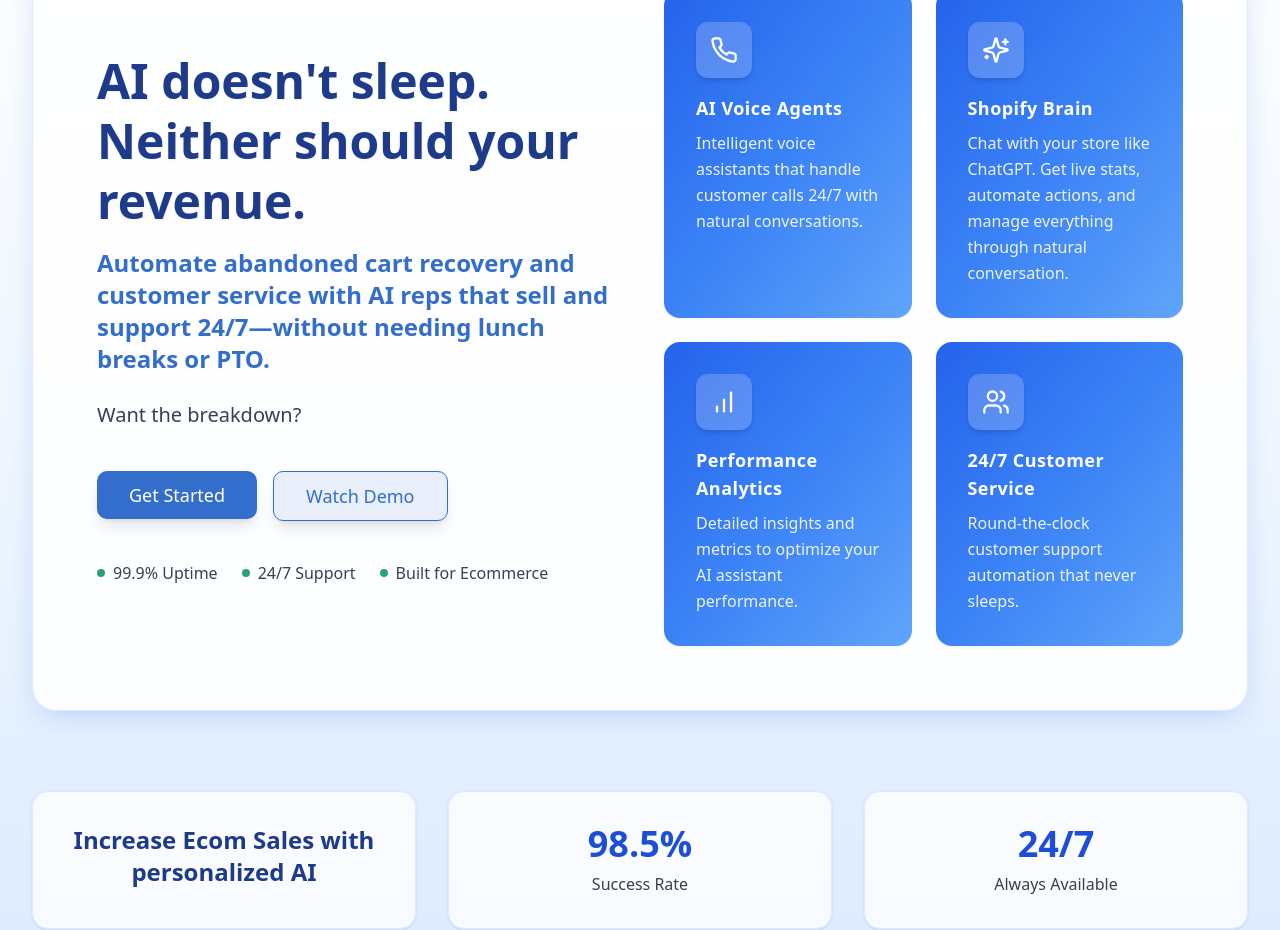
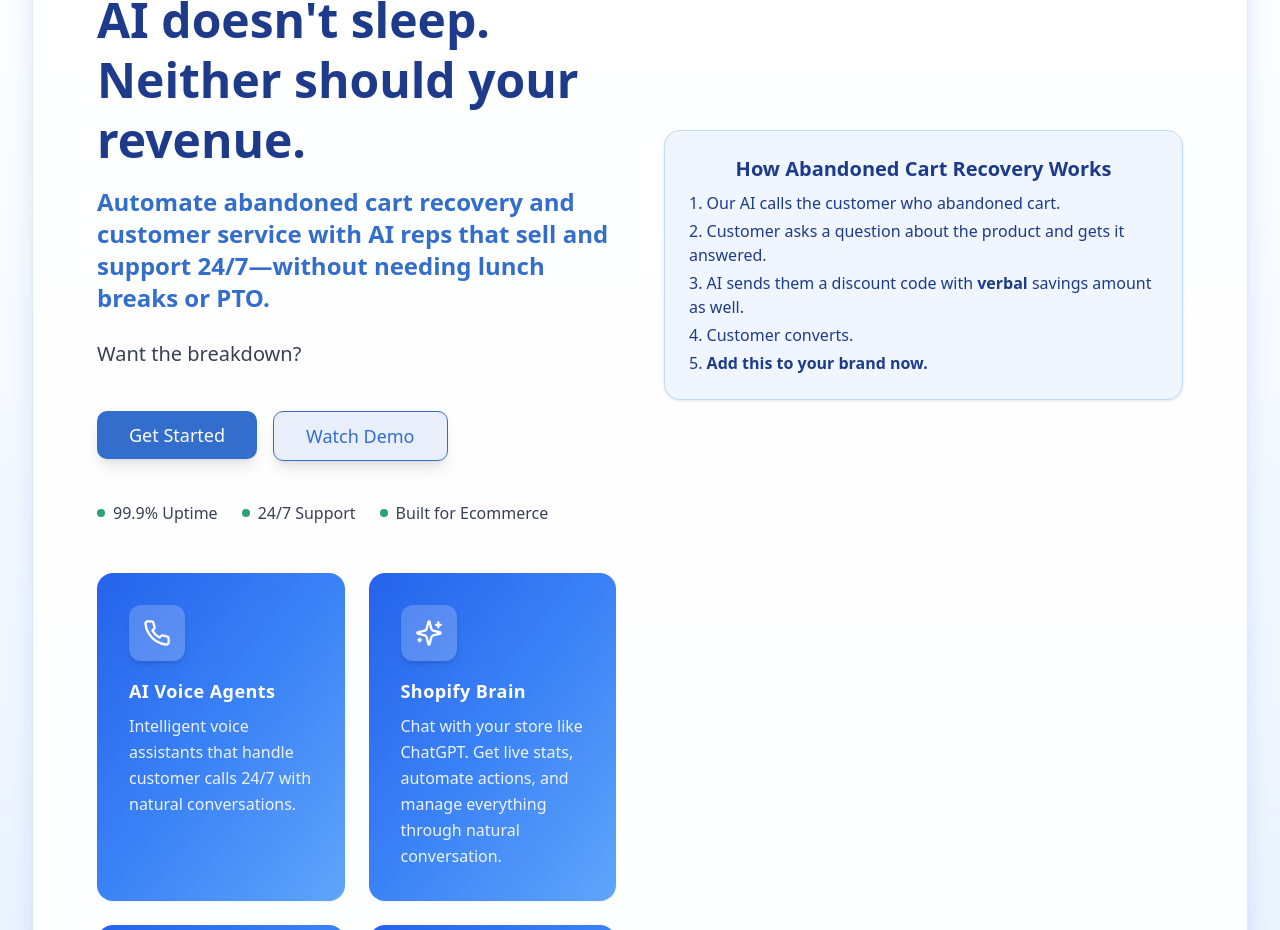
Before and after one commit to razajohri/lunalink-real, a React (Vite) app: page / in a window 1280 px wide. Shown: the part 1020-1950 px from the top of the page. Built offline with nearby package versions, Linux system fonts and the light colour scheme.

Commit message:
dsinfdsjfn

```diff
--- a/src/pages/Welcome.tsx
+++ b/src/pages/Welcome.tsx
@@ -98,6 +98,17 @@ const Welcome = () => {
                 </div>
               </div>
             </div>
+            {/* Abandoned Cart Recovery Feature Steps */}
+            <div className="mt-6 mb-2 max-w-xl bg-blue-50 dark:bg-gray-800 border border-blue-200 dark:border-gray-700 rounded-2xl shadow-card p-6">
+              <h4 className="text-xl font-bold text-blue-900 dark:text-blue-200 mb-2 text-center">How Abandoned Cart Recovery Works</h4>
+              <ol className="list-decimal list-inside space-y-1 text-base text-blue-900 dark:text-blue-100">
+                <li>Our AI calls the customer who abandoned cart.</li>
+                <li>Customer asks a question about the product and gets it answered.</li>
+                <li>AI sends them a discount code with <span className="font-semibold">verbal</span> savings amount as well.</li>
+                <li>Customer converts.</li>
+                <li><span className="font-semibold">Add this to your brand now.</span></li>
+              </ol>
+            </div>
           {/* Right Feature Cards */}
           <div className="grid grid-cols-1 sm:grid-cols-2 gap-6 animate-fade-in">
             {features.map((feature, index) => (
```
